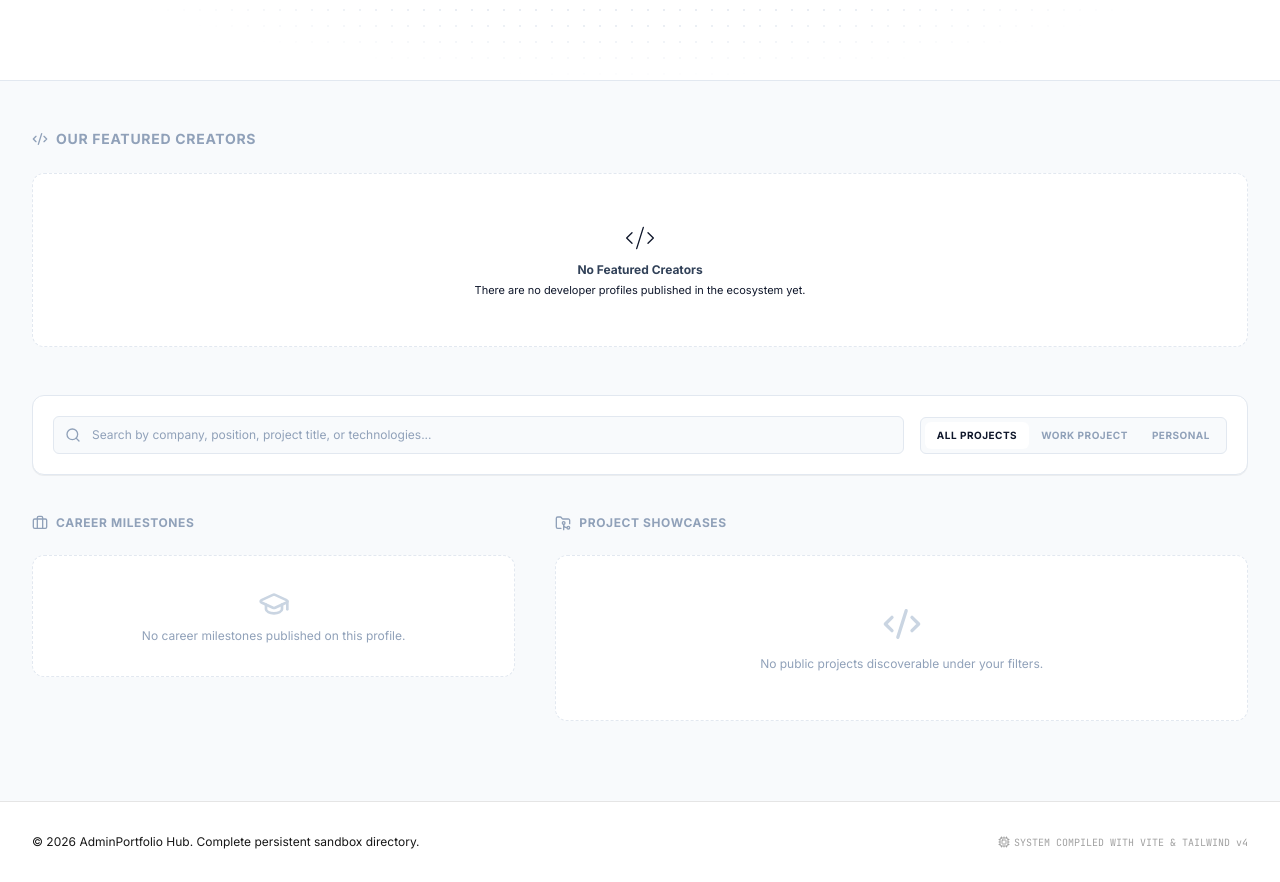
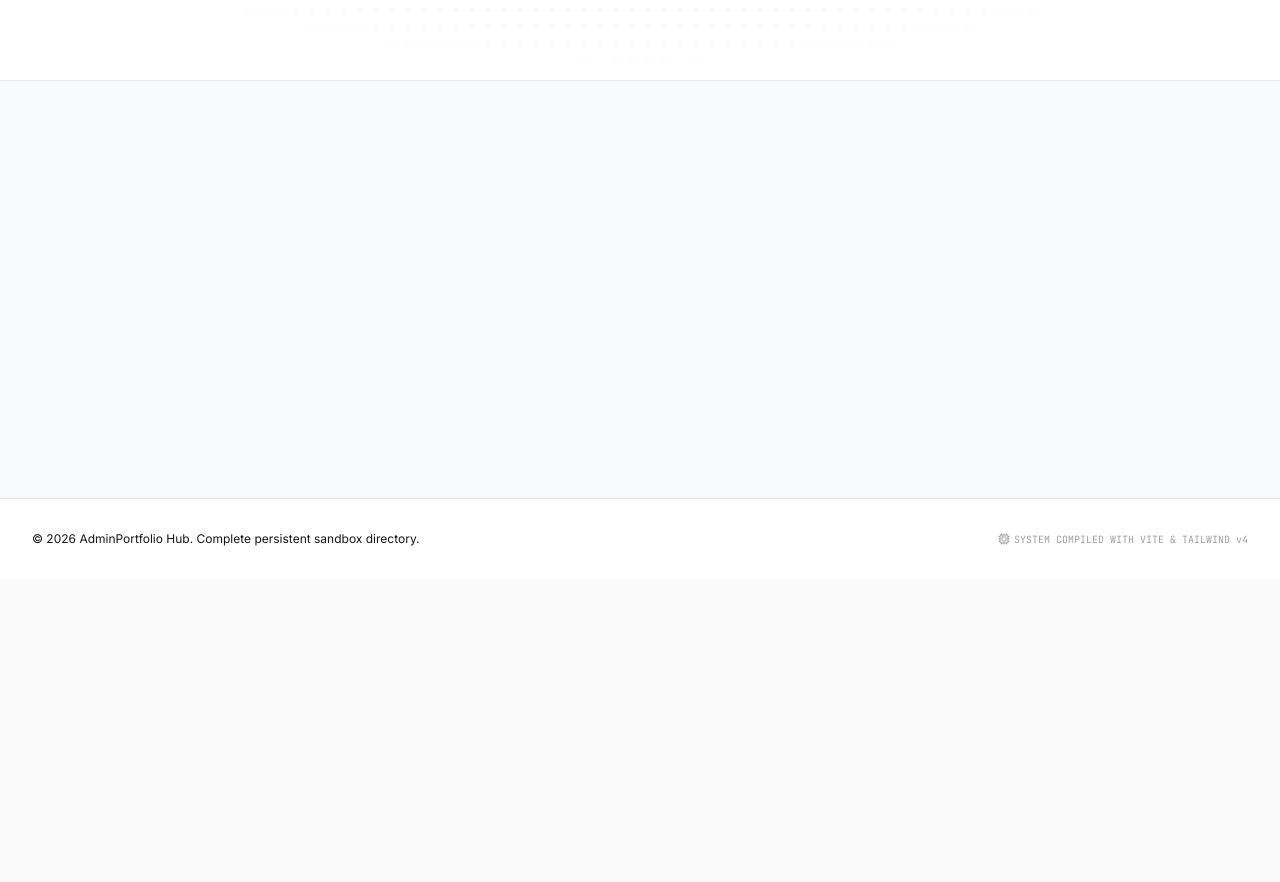
Before and after one commit to sushitrash06/porto-admin-fe, a React (Vite) app: page / in a window 1280 px wide. Shown: the part 367-1249 px from the top of the page. After the commit the page ends 946 px from the top, so only its background shows below. Built offline with nearby package versions, Linux system fonts and the light colour scheme.

Commit message:
feat: implement landing page with profile, experience, and project filtering features

```diff
--- a/src/components/pages/LandingPage.tsx
+++ b/src/components/pages/LandingPage.tsx
@@ -3,35 +3,43 @@
  * SPDX-License-Identifier: Apache-2.0
  */
 
-import React, { useState, useMemo, useEffect } from 'react';
-import type { User, Experience, Project } from '../../types';
-import { ProjectType, Role } from '../../types';
-import { Briefcase, FolderGit2, Search, Calendar, Github, GraduationCap, Sparkles, Code2, Globe } from 'lucide-react';
-import { getUsers, getExperiences, getProjects, initializeDB } from '../../utils/db';
+import React, { useState, useMemo } from 'react';
+import { ProjectType } from '../../types';
+import type { Project } from '../../types';
+import {
+    Briefcase, FolderGit2, Search, Calendar, Github, GraduationCap,
+    Sparkles, Code2, Globe, Loader2, X
+} from 'lucide-react';
+import { useProfile } from '../../hooks/useProfile';
+import { useMyExperiences } from '../../hooks/useExperiences';
+import { useMyProjects } from '../../hooks/useProjects';
+import { getSessionPayload } from '../../lib/auth';
 
 export const LandingPage: React.FC = () => {
-    const [users, setUsers] = useState<User[]>([]);
-    const [experiences, setExperiences] = useState<Experience[]>([]);
-    const [projects, setProjects] = useState<Project[]>([]);
+    // Check login state
+    const session = getSessionPayload();
+    const isLoggedIn = !!session;
 
-    useEffect(() => {
-        initializeDB();
-        setUsers(getUsers());
-        setExperiences(getExperiences());
-        setProjects(getProjects());
-    }, []);
+    // Fetch queries from endpoints using React Query hooks
+    const { data: profile, isLoading: isProfileLoading } = useProfile({
+        enabled: isLoggedIn
+    });
 
-    const [selectedUser, setSelectedUser] = useState<string>('all');
+    const { data: experiences = [], isLoading: isExperiencesLoading } = useMyExperiences({
+        enabled: isLoggedIn
+    });
+
+    const { data: projects = [], isLoading: isProjectsLoading } = useMyProjects({
+        enabled: isLoggedIn
+    });
+
     const [projectType, setProjectType] = useState<'all' | ProjectType>('all');
     const [searchQuery, setSearchQuery] = useState<string>('');
     const [selectedProject, setSelectedProject] = useState<Project | null>(null);
 
+    const isLoading = isLoggedIn && (isProfileLoading || isExperiencesLoading || isProjectsLoading);
+
     // Filter out non-public details
-    const publicUsers = useMemo(() => {
-        // Only show active user profiles that are regular users or have existing public experiences/projects
-        return users.filter(u => u.role !== Role.SUPER_ADMIN || u.id === 'user-admin');
-    }, [users]);
-
     const publicExperiences = useMemo(() => {
         return experiences.filter(exp => exp.isPublic);
     }, [experiences]);
@@ -40,30 +48,27 @@ export const LandingPage: React.FC = () => {
         return projects.filter(p => p.isPublic);
     }, [projects]);
 
-
     // Filtered Lists
     const filteredExperiences = useMemo(() => {
         return publicExperiences.filter(exp => {
-            const matchUser = selectedUser === 'all' || exp.userId === selectedUser;
             const matchSearch = !searchQuery ||
                 exp.company.toLowerCase().includes(searchQuery.toLowerCase()) ||
                 exp.position.toLowerCase().includes(searchQuery.toLowerCase()) ||
                 (exp.description && exp.description.toLowerCase().includes(searchQuery.toLowerCase()));
-            return matchUser && matchSearch;
+            return matchSearch;
         });
-    }, [publicExperiences, selectedUser, searchQuery]);
+    }, [publicExperiences, searchQuery]);
 
     const filteredProjects = useMemo(() => {
         return publicProjects.filter(proj => {
-            const matchUser = selectedUser === 'all' || proj.userId === selectedUser;
             const matchType = projectType === 'all' || proj.type === projectType;
             const matchSearch = !searchQuery ||
                 proj.title.toLowerCase().includes(searchQuery.toLowerCase()) ||
                 (proj.description && proj.description.toLowerCase().includes(searchQuery.toLowerCase())) ||
                 proj.techStacks.some(stack => stack.toLowerCase().includes(searchQuery.toLowerCase()));
-            return matchUser && matchType && matchSearch;
+            return matchType && matchSearch;
         });
-    }, [publicProjects, selectedUser, projectType, searchQuery]);
+    }, [publicProjects, projectType, searchQuery]);
 
     return (
         <div className="min-h-screen bg-slate-50 pb-20 text-slate-900">
@@ -88,49 +93,39 @@ export const LandingPage: React.FC = () => {
                 </div>
             </section>
 
+            {/* Content Display */}
+            {!isLoggedIn ? null : isLoading ? (
+                <div className="flex flex-col items-center justify-center py-20 text-slate-450 animate-in fade-in-50 duration-200">
+                    <Loader2 className="h-10 w-10 animate-spin text-slate-400 mb-3" />
+                    <p className="font-sans text-xs">Querying database endpoints...</p>
+                </div>
+            ) : (
+                <div className="animate-in fade-in-50 duration-200">
                     {/* Developers Spotlight Panel */}
                     <section className="mx-auto mt-12 max-w-7xl px-4 sm:px-6 lg:px-8">
                         <h2 className="font-sans text-sm font-bold uppercase tracking-wider text-slate-400 mb-6 flex items-center space-x-2">
                             <Code2 className="h-4 w-4 text-slate-400" />
-                    <span>Our Featured Creators</span>
+                            <span>Developer Profile Spotlight</span>
                         </h2>
-                <div className="grid grid-cols-1 gap-6 sm:grid-cols-2 lg:grid-cols-3">
-                    {publicUsers.filter(u => u.role !== Role.SUPER_ADMIN).length === 0 ? (
-                        <div className="col-span-full rounded-xl border border-dashed border-slate-200 bg-white p-12 text-center text-slate-450 font-sans">
-                            <Code2 className="mx-auto h-8 w-8 text-slate-350 mb-2 stroke-1" />
-                            <h3 className="text-xs font-bold text-slate-700">No Featured Creators</h3>
-                            <p className="text-[11px] text-slate-450 mt-1">There are no developer profiles published in the ecosystem yet.</p>
-                        </div>
-                    ) : (
-                        publicUsers.filter(u => u.role !== Role.SUPER_ADMIN).map(user => {
-                            const userProjectsCount = publicProjects.filter(p => p.userId === user.id).length;
-                            const userExpsCount = publicExperiences.filter(e => e.userId === user.id).length;
-                            const isTarget = selectedUser === user.id;
 
-                            return (
-                                <div
-                                    key={user.id}
-                                    onClick={() => setSelectedUser(isTarget ? 'all' : user.id)}
-                                    className={`group relative flex cursor-pointer flex-col justify-between rounded-xl border p-5 transition-all duration-200 ${isTarget
-                                            ? 'border-black bg-white ring-2 ring-slate-950/5 shadow-sm'
-                                            : 'border-slate-200 bg-white hover:border-slate-300 hover:shadow-2xs'
-                                        }`}
-                                >
+                        <div className="max-w-xl">
+                            {profile ? (
+                                <div className="group relative flex flex-col justify-between rounded-xl border border-slate-200 bg-white p-5 shadow-3xs hover:border-slate-300 transition">
                                     <div className="flex items-start space-x-4">
                                         <img
-                                            src={user.profile?.profileImage || 'https://images.unsplash.com/photo-1534528741775-53994a69daeb?auto=format&fit=crop&q=80&w=200'}
-                                            alt={user.profile?.fullName || user.email}
+                                            src={profile.profileImage || 'https://images.unsplash.com/photo-1534528741775-53994a69daeb?auto=format&fit=crop&q=80&w=200'}
+                                            alt={profile.fullName}
                                             className="h-12 w-12 rounded-full object-cover border border-slate-200"
                                         />
                                         <div>
                                             <h3 className="font-sans text-sm font-bold text-slate-900 group-hover:text-black">
-                                                {user.profile?.fullName || 'Full Account'}
+                                                {profile.fullName || 'Member Developer'}
                                             </h3>
                                             <p className="font-mono text-[9px] text-slate-400 font-bold uppercase tracking-wider">
-                                                {user.profile?.location || 'Indonesian Developer'}
+                                                {profile.location || 'Ecosystem Contributor'}
                                             </p>
-                                            <p className="mt-2 line-clamp-2 font-sans text-xs text-slate-500 leading-relaxed">
-                                                {user.profile?.bio || 'No personal biography configured yet.'}
+                                            <p className="mt-2 font-sans text-xs text-slate-500 leading-relaxed">
+                                                {profile.bio || 'No personal biography configured yet.'}
                                             </p>
                                         </div>
                                     </div>
@@ -139,20 +134,22 @@ export const LandingPage: React.FC = () => {
                                         <div className="flex space-x-3 text-slate-400 font-medium">
                                             <span className="flex items-center space-x-1 font-mono">
                                                 <Briefcase className="h-3 w-3" />
-                                                <span>{userExpsCount} exps</span>
+                                                <span>{publicExperiences.length} exps</span>
                                             </span>
                                             <span className="flex items-center space-x-1 font-mono">
                                                 <FolderGit2 className="h-3 w-3" />
-                                                <span>{userProjectsCount} projects</span>
+                                                <span>{publicProjects.length} projects</span>
                                             </span>
                                         </div>
-                                        <span className={`font-sans font-bold uppercase tracking-wider text-[10px] ${isTarget ? 'text-black underline underline-offset-4' : 'text-slate-400 group-hover:text-slate-600'}`}>
-                                            {isTarget ? 'Filter Active' : 'Explore'}
+                                        <span className="font-sans font-bold uppercase tracking-wider text-[10px] text-slate-400">
+                                            My Profile
                                         </span>
                                     </div>
                                 </div>
-                            );
-                        })
+                            ) : (
+                                <div className="rounded-xl border border-dashed border-slate-200 bg-white p-6 text-center text-slate-400 font-sans">
+                                    <p className="text-xs">No active developer profile found.</p>
+                                </div>
                             )}
                         </div>
                     </section>
@@ -177,18 +174,6 @@ export const LandingPage: React.FC = () => {
 
                                 {/* Core Controls */}
                                 <div className="flex flex-wrap items-center gap-2.5">
-
-                            {/* Creator Pill indicator */}
-                            {selectedUser !== 'all' && (
-                                <button
-                                    onClick={() => setSelectedUser('all')}
-                                    className="inline-flex items-center space-x-1.5 rounded-md border border-slate-200 bg-black px-2.5 py-1.5 font-mono text-[9px] font-bold uppercase tracking-wider text-white hover:bg-slate-800 transition-colors"
-                                >
-                                    <span>Creator: {users.find(u => u.id === selectedUser)?.profile?.fullName}</span>
-                                    <span className="font-bold">×</span>
-                                </button>
-                            )}
-
                                     {/* Type toggle */}
                                     <div className="flex rounded-md border border-slate-200 bg-slate-50 p-1">
                                         <button
@@ -213,7 +198,6 @@ export const LandingPage: React.FC = () => {
                                             Personal
                                         </button>
                                     </div>
-
                                 </div>
                             </div>
                         </div>
@@ -223,7 +207,7 @@ export const LandingPage: React.FC = () => {
                     <section className="mx-auto mt-10 max-w-7xl px-4 sm:px-6 lg:px-8">
                         <div className="grid grid-cols-1 gap-10 lg:grid-cols-12">
 
-                    {/* LEFT COLUMN: Career Timelines */}
+                            {/* LEFT COLUMN: Career Milestones */}
                             <div className="lg:col-span-5">
                                 <h2 className="font-sans text-xs font-bold uppercase tracking-wider text-slate-400 mb-6 flex items-center space-x-2">
                                     <Briefcase className="h-4 w-4 text-slate-400" />
@@ -237,9 +221,7 @@ export const LandingPage: React.FC = () => {
                                     </div>
                                 ) : (
                                     <div className="relative border-l border-slate-200 pl-5 ml-2.5 space-y-6">
-                                {filteredExperiences.map(exp => {
-                                    const owner = users.find(u => u.id === exp.userId);
-                                    return (
+                                        {filteredExperiences.map(exp => (
                                             <div key={exp.id} className="relative group/timeline">
                                                 {/* Timeline Node Circle */}
                                                 <span className="absolute -left-[25px] top-1.5 flex h-2.5 w-2.5 rounded-full bg-white border border-slate-400 group-hover/timeline:bg-black transition-colors"></span>
@@ -261,7 +243,7 @@ export const LandingPage: React.FC = () => {
                                                         )}
                                                         <div>
                                                             <h4 className="font-sans text-sm font-bold text-slate-900 leading-tight">{exp.position}</h4>
-                                                        <p className="font-sans text-xs text-slate-500 font-medium">{exp.company}</p>
+                                                            <p className="font-sans text-xs text-slate-505 font-medium">{exp.company}</p>
                                                         </div>
                                                     </div>
 
@@ -277,22 +259,13 @@ export const LandingPage: React.FC = () => {
 
                                                     {/* Description Text */}
                                                     {exp.description && (
-                                                    <p className="font-sans text-xs text-slate-600 leading-relaxed whitespace-pre-wrap">
+                                                        <p className="font-sans text-xs text-slate-650 leading-relaxed whitespace-pre-wrap">
                                                             {exp.description}
                                                         </p>
                                                     )}
-
-                                                {/* Sync badge detailing who this represents */}
-                                                <div className="mt-3.5 flex items-center justify-between border-t border-slate-100 pt-2 text-[9px]">
-                                                    <span className="font-mono text-slate-400 uppercase tracking-widest font-bold">Contributor</span>
-                                                    <span className="font-sans font-bold uppercase text-[9px] text-slate-600">
-                                                        {owner?.profile?.fullName || owner?.email.split('@')[0]}
-                                                    </span>
                                                 </div>
                                             </div>
-                                        </div>
-                                    );
-                                })}
+                                        ))}
                                     </div>
                                 )}
                             </div>
@@ -312,7 +285,6 @@ export const LandingPage: React.FC = () => {
                                 ) : (
                                     <div className="grid grid-cols-1 gap-6 sm:grid-cols-2">
                                         {filteredProjects.map(proj => {
-                                    const owner = users.find(u => u.id === proj.userId);
                                             const linkedExp = experiences.find(e => e.id === proj.experienceId);
 
                                             return (
@@ -344,7 +316,7 @@ export const LandingPage: React.FC = () => {
                                                     <div className="flex flex-1 flex-col justify-between p-4">
                                                         <div>
                                                             <div className="flex items-center justify-between text-[9px] font-mono font-bold text-slate-400 uppercase mb-1.5 tracking-wider">
-                                                        <span>{owner?.profile?.fullName || 'Developer'}</span>
+                                                                <span>My Showcase</span>
                                                                 {linkedExp && (
                                                                     <span className="text-slate-500 truncate max-w-[120px]" title={`At ${linkedExp.company}`}>
                                                                         @{linkedExp.company}
@@ -391,6 +363,8 @@ export const LandingPage: React.FC = () => {
 
                         </div>
                     </section>
+                </div>
+            )}
 
             {/* Detailed Slide-Over or Modal for exploring a single project */}
             {selectedProject && (
@@ -426,7 +400,7 @@ export const LandingPage: React.FC = () => {
 
                             <div className="flex flex-wrap items-center justify-between gap-2.5 mb-4 border-b border-slate-100 pb-3">
                                 <div className="flex items-center space-x-2">
-                                    <span className="rounded-md bg-slate-100 border border-slate-200 px-2.5 py-1 font-mono text-[9px] font-bold tracking-wider uppercase text-slate-600">
+                                    <span className="rounded-md bg-slate-100 border border-slate-200 px-2.5 py-1 font-mono text-[9px] font-bold tracking-wider uppercase text-slate-650">
                                         {selectedProject.type === ProjectType.WORK ? 'Work Assignment' : 'Personal Project'}
                                     </span>
                                     {selectedProject.role && (
@@ -443,7 +417,7 @@ export const LandingPage: React.FC = () => {
                                             href={selectedProject.projectUrl}
                                             target="_blank"
                                             rel="noopener noreferrer"
-                                            className="inline-flex items-center space-x-1 font-sans text-xs font-bold text-slate-600 hover:text-black uppercase tracking-wider text-[10px]"
+                                            className="inline-flex items-center space-x-1 font-sans text-xs font-bold text-slate-650 hover:text-black uppercase tracking-wider text-[10px]"
                                         >
                                             <Globe className="h-3.5 w-3.5" />
                                             <span>Live App</span>
@@ -454,7 +428,7 @@ export const LandingPage: React.FC = () => {
                                             href={selectedProject.githubUrl}
                                             target="_blank"
                                             rel="noopener noreferrer"
-                                            className="inline-flex items-center space-x-1 font-sans text-xs font-bold text-slate-600 hover:text-black uppercase tracking-wider text-[10px]"
+                                            className="inline-flex items-center space-x-1 font-sans text-xs font-bold text-slate-650 hover:text-black uppercase tracking-wider text-[10px]"
                                         >
                                             <Github className="h-3.5 w-3.5" />
                                             <span>Code Repository</span>
@@ -467,7 +441,7 @@ export const LandingPage: React.FC = () => {
                                 {selectedProject.title}
                             </h3>
 
-                            <p className="font-sans text-xs text-slate-600 leading-relaxed mb-5 whitespace-pre-wrap">
+                            <p className="font-sans text-xs text-slate-650 leading-relaxed mb-5 whitespace-pre-wrap">
                                 {selectedProject.description || 'No descriptive context was provided.'}
                             </p>
 
@@ -492,8 +466,8 @@ export const LandingPage: React.FC = () => {
 
                         {/* Footer containing quick author bio summary */}
                         <div className="border-t border-slate-100 bg-slate-50 px-6 py-4 flex items-center justify-between text-xs">
-                            <span className="font-sans text-slate-500 text-[11px]">
-                                Posted by <strong className="text-slate-800 font-bold">{users.find(u => u.id === selectedProject.userId)?.profile?.fullName || 'Platform Creator'}</strong>
+                            <span className="font-sans text-slate-505 text-[11px]">
+                                Posted by <strong className="text-slate-800 font-bold">{profile?.fullName || 'Platform Creator'}</strong>
                             </span>
                             <button
                                 id="close-project-modal-bottom-btn"
```
Lines whose indentation alone changed are shown as unchanged.
